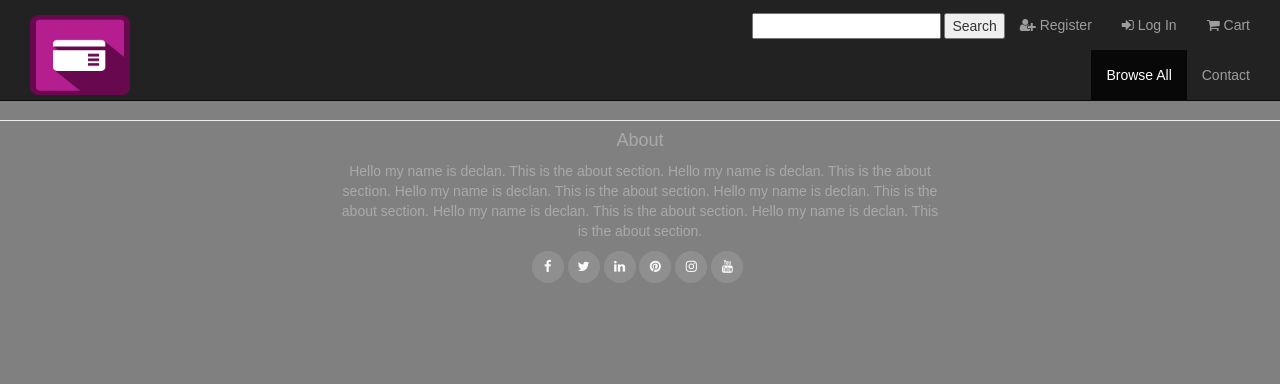
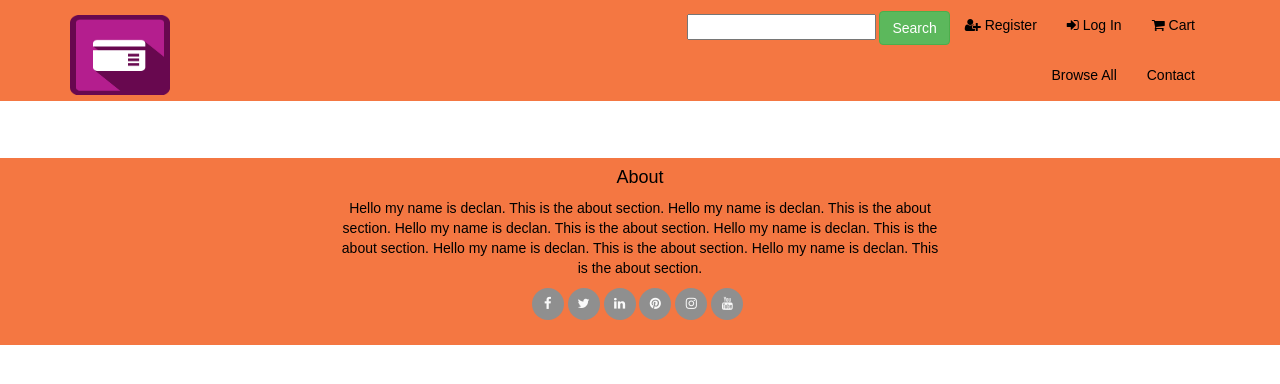
Before and after one commit to Code-Institute-Submissions/stream_3_project-1, a Django app: page / in a window 1280 px wide. Shown: the top 384 px of the page. Run offline with Django 3.2, Linux system fonts and the light colour scheme; data that the repository does not hold is empty; some libraries are stand-ins or nearby versions.

Commit message:
More css changes

```diff
--- a/cards/templates/cards.html
+++ b/cards/templates/cards.html
@@ -4,21 +4,25 @@
     {% for card in cards %}
         <div class = "col-xs-12 col-sm-6 col-md-4 col-lg-4">
             <div class = "card_item">
-                <div class = "col-sm-12 bold fixed-height">
+                <div class = "col-sm-12 bold fixed-height remove-padding">
                     {{ card.name }}
                 </div>
-                <div class = "col-sm-12">
+                <div class = "col-sm-12 img-border remove-padding">
                     <img height="1000" width="1000" class = "img-responsive" src="{{ MEDIA_URL }}{{ card.image }}">
                 </div>
-                <div class = "col-sm-12 bold">
+                <div class = "col-sm-12 bold remove-padding">
                     {{ card.price }}
                 </div>
-                <div class = "col-sm-12">
+                <div class = "col-sm-12 remove-padding">
                     <form method="post" action="{% url 'add_to_cart' card.id %}">
                        {% csrf_token %}
-                       Quantity
-                       <input name='quantity' type="number" min="1" max="999">
-                       <button type="submit">Add</button>
+                       <div class = "col-sm-6 form-quanity">
+                           Quantity
+                           <input name='quantity' type="number" min="1" max="999">
+                       </div>
+                       <div class = "col-sm-6 form">
+                           <button type="submit" class="btn btn-info btn-block">Add</button>
+                       </div>
                    </form>
                 </div>
             </div>
--- a/static/css/style.css
+++ b/static/css/style.css
@@ -1,14 +1,15 @@
 body {
    font-family: Arial;
    padding-top: 120px;
-   background-color: grey;
+
 }
 
 /*---------------------------------------------footer--------------------------------------------------*/
 
 footer {
-   border-top: 1px solid #ededed ;
-   color: #A9A9A9 ;
+   background-color: #f47742;
+   color: black ;
+   margin-top: 3%;
 }
 
 .center
@@ -63,11 +64,64 @@ footer {
    margin-top: 3%;
 }
 
+.form-quanity
+{
+    padding-right: 0px;
+    padding-left: 0px;
+    margin-top: 1%;
+}
+
+.form
+{
+    padding-right: 0px;
+    padding-left: 0px;
+}
+
+.img-border
+{
+    border:1px solid #021a40;
+}
+
+.remove-padding
+{
+    padding-left: 0px;
+    padding-right: 0px;
+}
+
 /*---------------------------------------------navigation----------------------------------------------*/
+
+.navbar-inverse
+{
+    background-color: #f47742;
+    border-color: #f47742;
+}
+
+
+.navbar-inverse .navbar-nav>li>a {
+    color: black;
+}
+
+.navbar-inverse .navbar-nav>li>a:hover
+{
+    background-color: black;
+    border-radius: 25px;
+}
+
+.navbar-inverse .navbar-nav>li>a:hover .badge
+{
+    background-color: red;
+}
+
+.badge
+{
+    background-color: black;
+}
 
 .push-down-searchbar
 {
-   margin-top: 5%;
+   margin-top: 3%;
+   padding-left: 120px;
+
 }
 
 .navbar>.container-fluid .navbar-brand {
--- a/templates/base.html
+++ b/templates/base.html
@@ -16,7 +16,7 @@
 </head>
 <body>
     <nav class="navbar navbar-inverse navbar-fixed-top" role="navigation">
-        <div class="container-fluid">
+        <div class="container">
             <div class="navbar-header">
                 <button type="button" class="navbar-toggle" data-toggle="collapse" data-target=".navbar-collapse">
                     <span class="sr-only">Toggle navigation</span>
@@ -31,7 +31,7 @@
                     <li>
                         <form class="push-down-searchbar" action="{% url "search" %}" method="get">
                             <input type="text" name="q">
-                            <button type="submit">Search</button>
+                            <button type="submit" class="btn btn-success">Search</button>
                         </form>
                     </li>
                     {% if user.is_authenticated %}
@@ -53,7 +53,7 @@
                     <br>
 
                     <div class="nav navbar-nav navbar-right">
-                        <li class="active"><a href="#">Browse All</a></li>
+                        <li><a href="#">Browse All</a></li>
                         {% for category, subcategories in root_categories.items %}
                         <li class="dropdown">
                             <a href="#" class="dropdown-toggle" data-toggle="dropdown">{{ category.name }}<b class="caret"></b></a>
```
Also changed, not shown: categories/templates/categories.html (+11 -7 lines).
